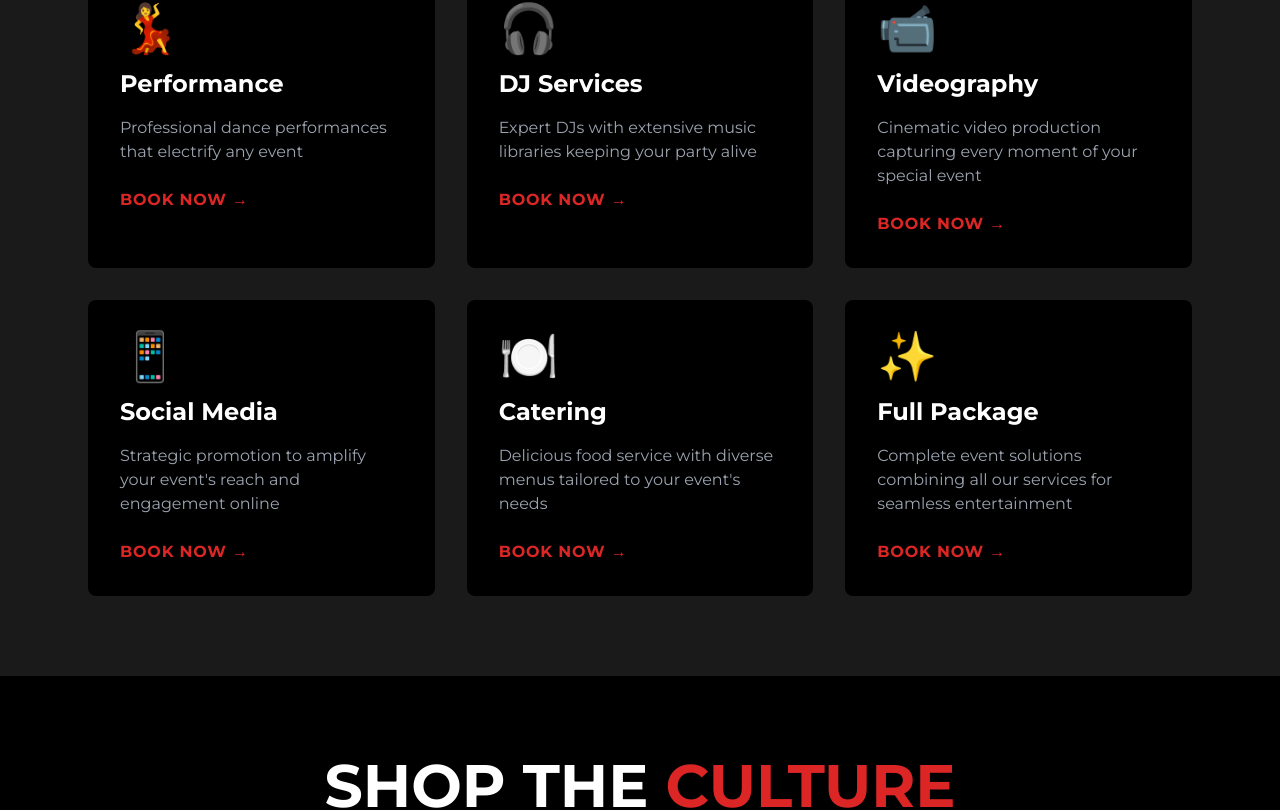
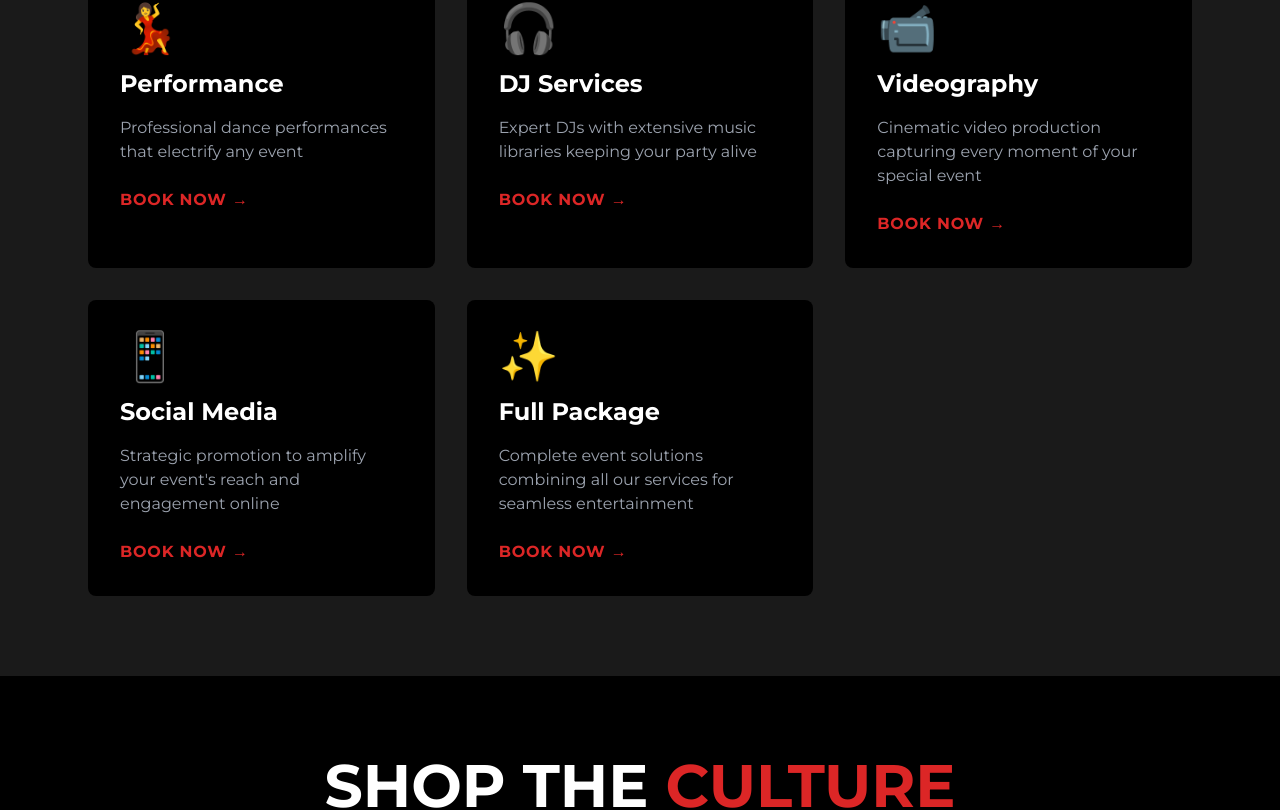
Before and after one commit to charlie2bored/evo, a React (Vite) app: page / in a window 1280 px wide. Shown: the part 1112-1922 px from the top of the page. Built offline with nearby package versions, Linux system fonts and the light colour scheme.

Commit message:
Remove catering from home page services section
- Remove catering service card from home page services grid
- Keep only core entertainment services: Performance, DJ, Videography, Social Media, Full Package

```diff
--- a/src/pages/Home.tsx
+++ b/src/pages/Home.tsx
@@ -99,7 +99,6 @@ const Home = () => {
               { name: "DJ Services", icon: "🎧", desc: "Expert DJs with extensive music libraries keeping your party alive" },
               { name: "Videography", icon: "📹", desc: "Cinematic video production capturing every moment of your special event" },
               { name: "Social Media", icon: "📱", desc: "Strategic promotion to amplify your event's reach and engagement online" },
-              { name: "Catering", icon: "🍽️", desc: "Delicious food service with diverse menus tailored to your event's needs" },
               { name: "Full Package", icon: "✨", desc: "Complete event solutions combining all our services for seamless entertainment" }
             ].map((service, index) => (
               <div key={index} className="bg-black p-8 rounded-lg hover:bg-evo-gray transition-colors">
```
